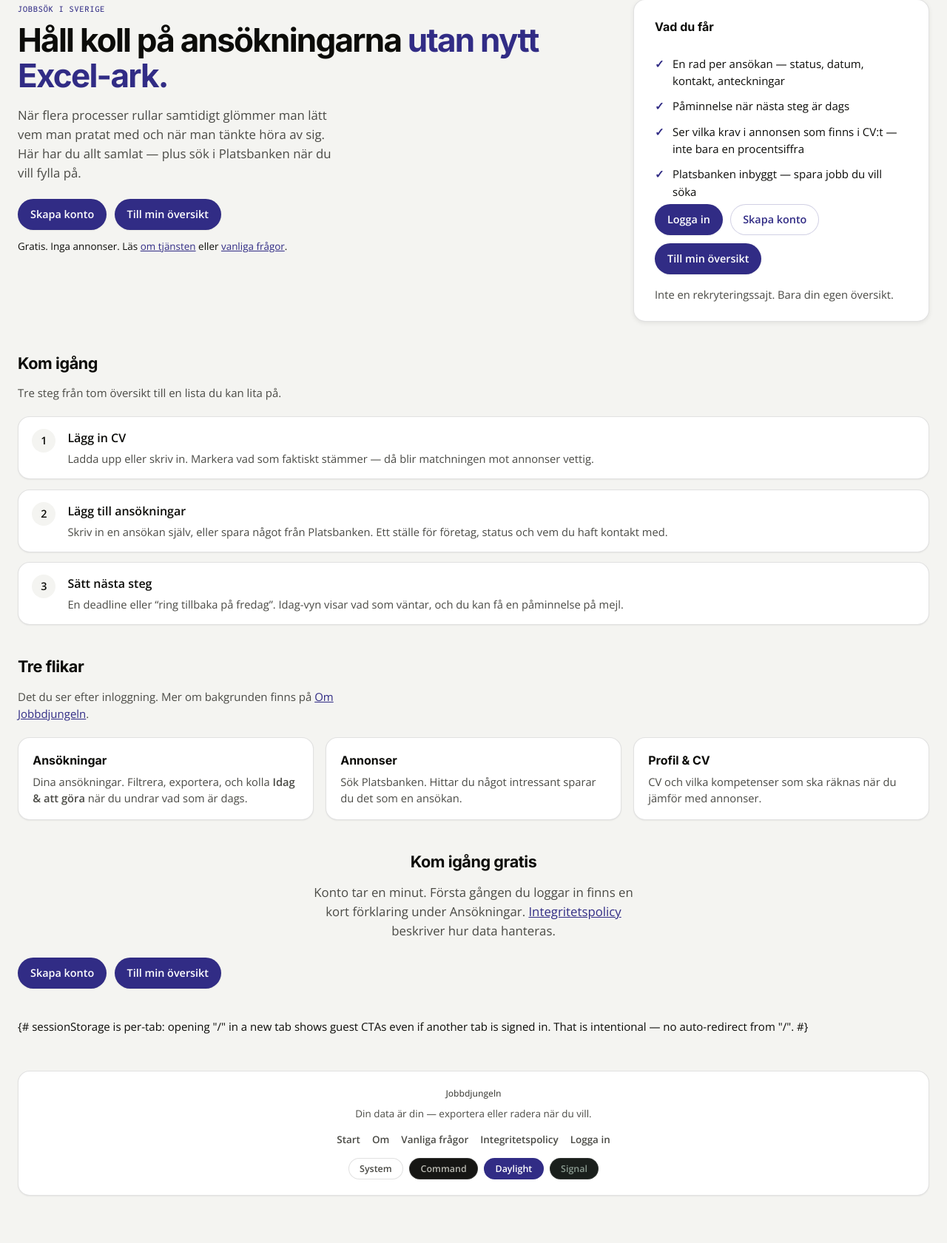
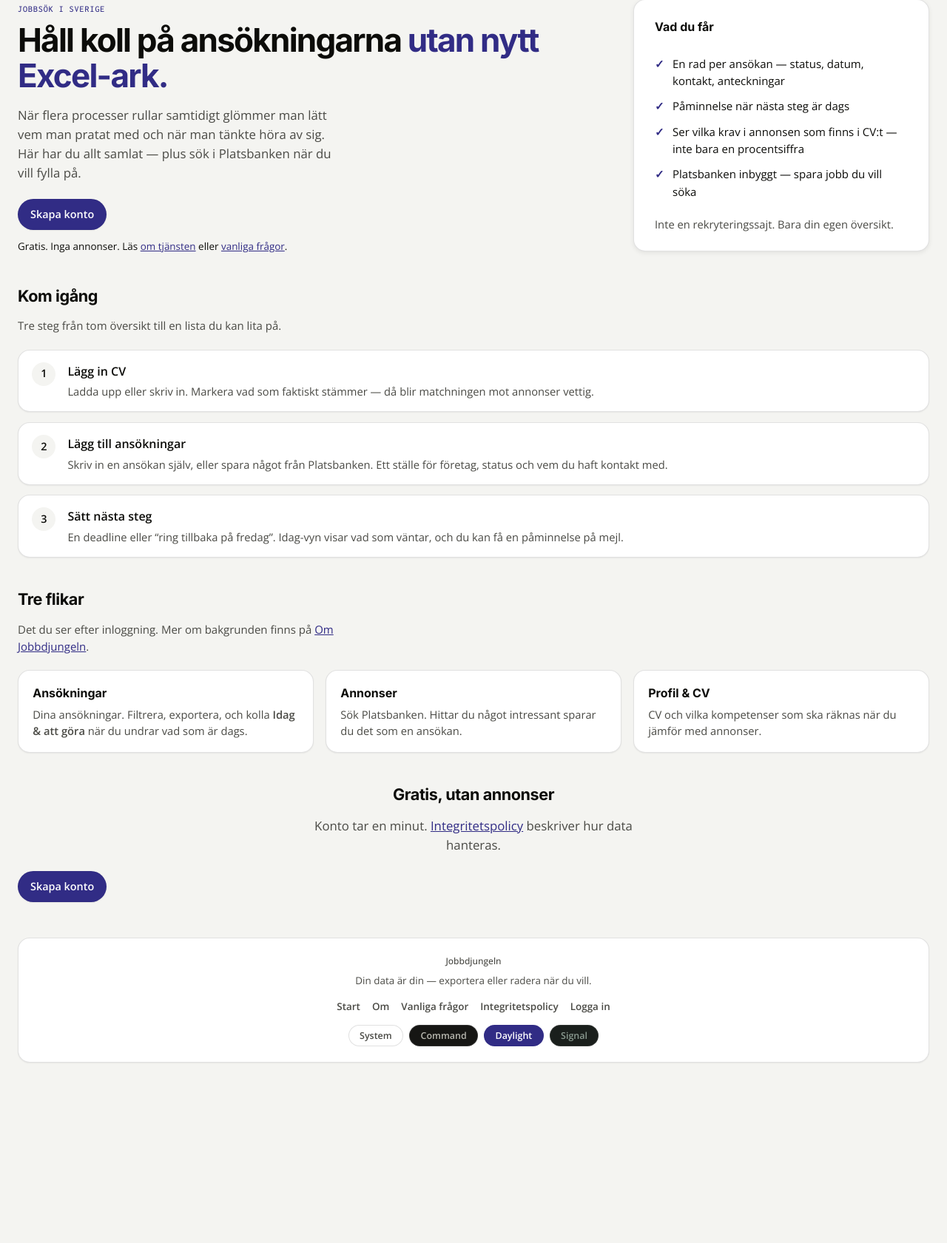
Before and after one commit to OscarBackman92/af-jobbansokan-api, a Django app: page / in a window 1280 px wide. Shown: the part 101-1782 px from the top of the page at 74% size. After the commit the page ends 1538 px from the top, so only its background shows below. Run offline with Django 5.2, Linux system fonts and the light colour scheme; parts of the project's set-up code (start-up, migrations or seed data) failed here and were passed over.

Commit message:
fix(site): dolj inloggade knappar for utloggade pa landningssidan
CSS display rules were overriding the HTML hidden attribute.

Co-authored-by: Cursor <cursoragent@cursor.com>

```diff
--- a/backend/core/static/marketing/marketing.css
+++ b/backend/core/static/marketing/marketing.css
@@ -72,6 +72,12 @@
 *::before,
 *::after {
   box-sizing: border-box;
+}
+
+/* Class display rules (e.g. .btn-primary { display: inline-flex }) must
+   not un-hide elements that use the HTML hidden attribute. */
+[hidden] {
+  display: none !important;
 }
 
 html {
@@ -315,10 +321,6 @@ a:focus-visible {
   flex-wrap: wrap;
   align-items: center;
   gap: 0.65rem;
-}
-
-.hero-cta--card {
-  margin: 1.25rem 0 0;
 }
 
 .btn-secondary {
--- a/backend/core/static/marketing/session-cta.js
+++ b/backend/core/static/marketing/session-cta.js
@@ -1,13 +1,23 @@
 (function () {
-  try {
-    if (!sessionStorage.getItem("token")) return;
-  } catch (e) {
-    return;
+  // Same key as the SPA (frontend/src/auth.ts). Guest CTAs stay visible
+  // unless that token exists in this browser.
+  function hasToken() {
+    try {
+      return Boolean(
+        localStorage.getItem("token") || sessionStorage.getItem("token")
+      );
+    } catch (e) {
+      return false;
+    }
   }
+
+  var signedIn = hasToken();
   document.querySelectorAll("[data-session-cta]").forEach(function (wrap) {
-    var guest = wrap.querySelector("[data-guest-cta]");
-    var authed = wrap.querySelector("[data-authed-cta]");
-    if (guest) guest.hidden = true;
-    if (authed) authed.hidden = false;
+    wrap.querySelectorAll("[data-guest-cta]").forEach(function (el) {
+      el.hidden = signedIn;
+    });
+    wrap.querySelectorAll("[data-authed-cta]").forEach(function (el) {
+      el.hidden = !signedIn;
+    });
   });
 })();
--- a/backend/templates/marketing/landing.html
+++ b/backend/templates/marketing/landing.html
@@ -37,11 +37,6 @@
         <li>Ser vilka krav i annonsen som finns i CV:t — inte bara en procentsiffra</li>
         <li>Platsbanken inbyggt — spara jobb du vill söka</li>
       </ul>
-      <p class="hero-cta hero-cta--card" data-session-cta>
-        <a class="btn-primary" href="{{ app_url }}" data-guest-cta>Logga in</a>
-        <a class="btn-secondary" href="{{ app_url }}" data-guest-cta>Skapa konto</a>
-        <a class="btn-primary" href="/app/?tab=dash" data-authed-cta hidden>Till min översikt</a>
-      </p>
       <p class="hero-note muted" style="margin-top: 1rem; margin-bottom: 0">
         Inte en rekryteringssajt. Bara din egen översikt.
       </p>
@@ -117,11 +112,10 @@
   </section>
 
   <section class="marketing-section marketing-cta">
-    <h2>Kom igång gratis</h2>
+    <h2>Gratis, utan annonser</h2>
     <p class="lede">
-      Konto tar en minut. Första gången du loggar in finns en kort förklaring under
-      Ansökningar. <a href="{{ privacy_url }}">Integritetspolicy</a> beskriver hur
-      data hanteras.
+      Konto tar en minut. <a href="{{ privacy_url }}">Integritetspolicy</a>
+      beskriver hur data hanteras.
     </p>
     <p class="hero-cta" data-session-cta>
       <a class="btn-primary" href="{{ app_url }}" data-guest-cta>Skapa konto</a>
@@ -129,9 +123,5 @@
     </p>
   </section>
 </main>
-{#
-  sessionStorage is per-tab: opening "/" in a new tab shows guest CTAs even
-  if another tab is signed in. That is intentional — no auto-redirect from "/".
-#}
 <script src="{% static 'marketing/session-cta.js' %}"></script>
 {% endblock %}
```
Also changed, not shown: backend/core/tests/test_marketing.py (+6 -0 lines).
